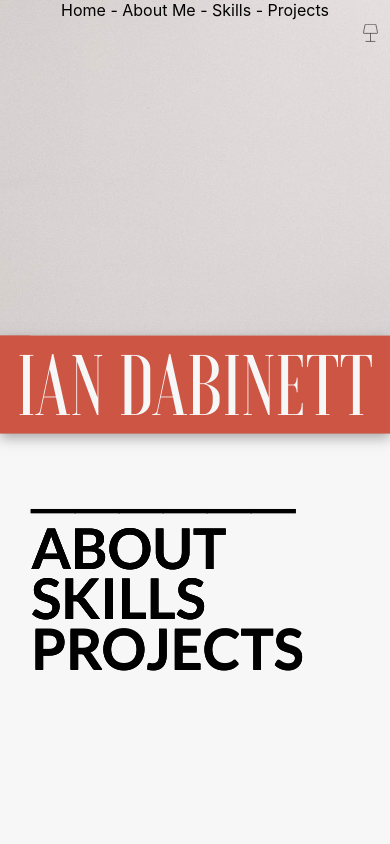
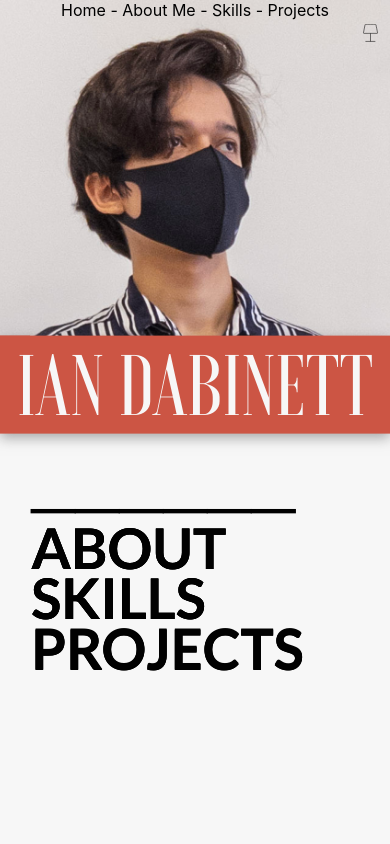
Before and after one commit to IanDab47/portfolio, a Next.js app: page / in a window 390 px wide. Shown: the top 844 px of the page. Built offline with nearby package versions, Linux system fonts and the light colour scheme.

Commit message:
fixes hero img position on mobile and sets up about page classes

```diff
--- a/components/about.js
+++ b/components/about.js
@@ -3,9 +3,9 @@ import Image from 'next/image'
 
 export default function about() {
   return (
-    <div className={styles.body}>
+    <div className={styles.aboutInnerWrapper}>
 
-      <div className={styles.card}>
+      <div className={styles.infoCard}>
         <h1>{`Hi, I'm Ian!`}</h1>
         <p>After recently graduating from the General Assembly school for software engineering, I am ready to exceed in this new chapter of my life. I hope that it will be with one of you reading this right now!</p>
       </div>
--- a/styles/About.module.css
+++ b/styles/About.module.css
@@ -1,5 +1,13 @@
-.body {
+.aboutInnerWrapper {
   background: var(--bg-main);
   min-height: 100vh;
   z-index: -1;
 }
+
+.card {
+  display: initial;
+}
+
+.infoCard {
+  display: inital;
+}
--- a/styles/Home.module.css
+++ b/styles/Home.module.css
@@ -116,14 +116,14 @@
 }
 
 .heroImg {
+  aspect-ratio: 16/9;
   position: absolute;
-  aspect-ratio: 16/9;
-  width: 100vw;
+  width: 97vw;
   min-height: 50vh;
   max-height: 100vh;
   right: 0; top: 0;
   object-fit: cover;
-  margin-right: -2rem;
+  overflow: clip;
 }
 
 .heroBg > div {
@@ -266,7 +266,7 @@
 /* }  */
 
 /* PHONES */
-@media (max-width: 600px) {
+@media (max-width: 784px) {
   .heroBg {
     min-height: 100vh;
   }
@@ -276,11 +276,12 @@
   }
 
   .heroImg {
-    display: block;
+    aspect-ratio: initial;
     position: relative;
-    width: initial;
-    height: 50vh;
-    margin-left: auto;
+    left: 0; right: initial;
+    display: inline;
+    width: 100vw;
+    object-position: right;
   }
 
   .homeHeader,
```
